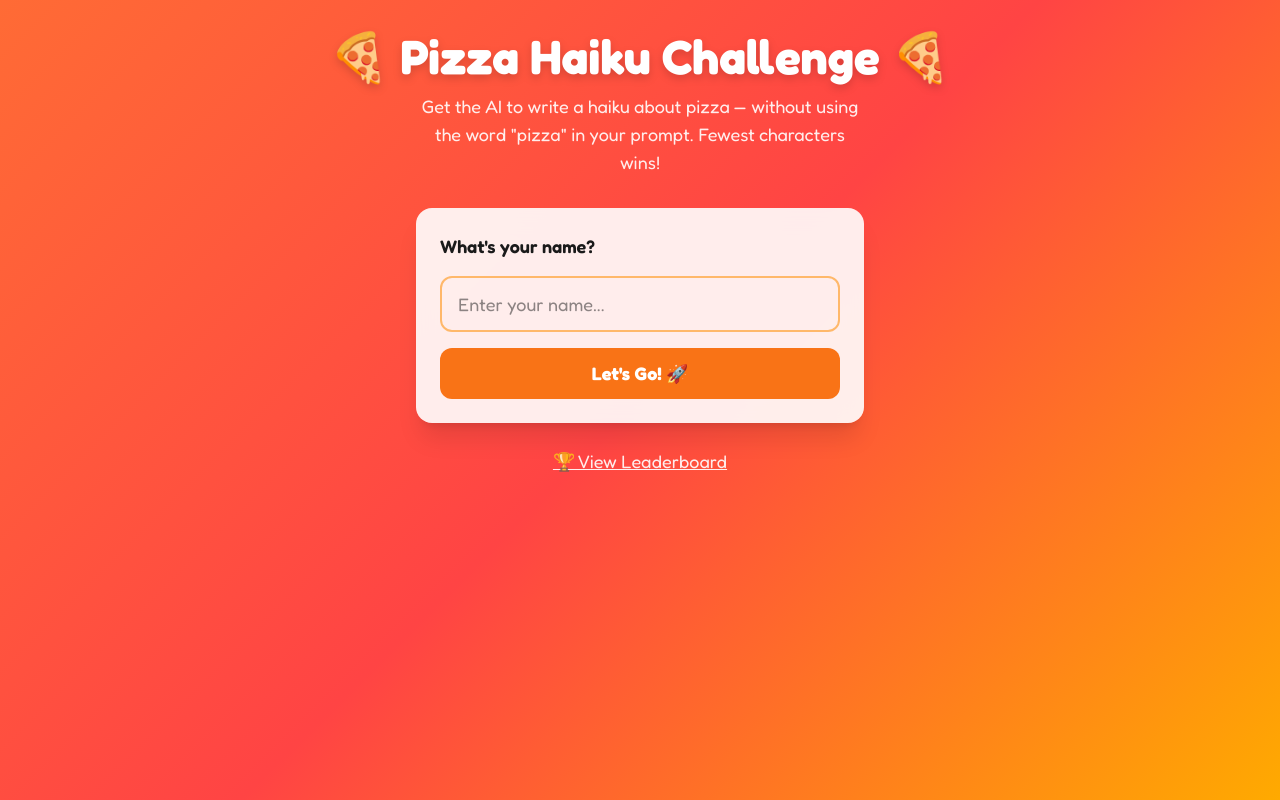
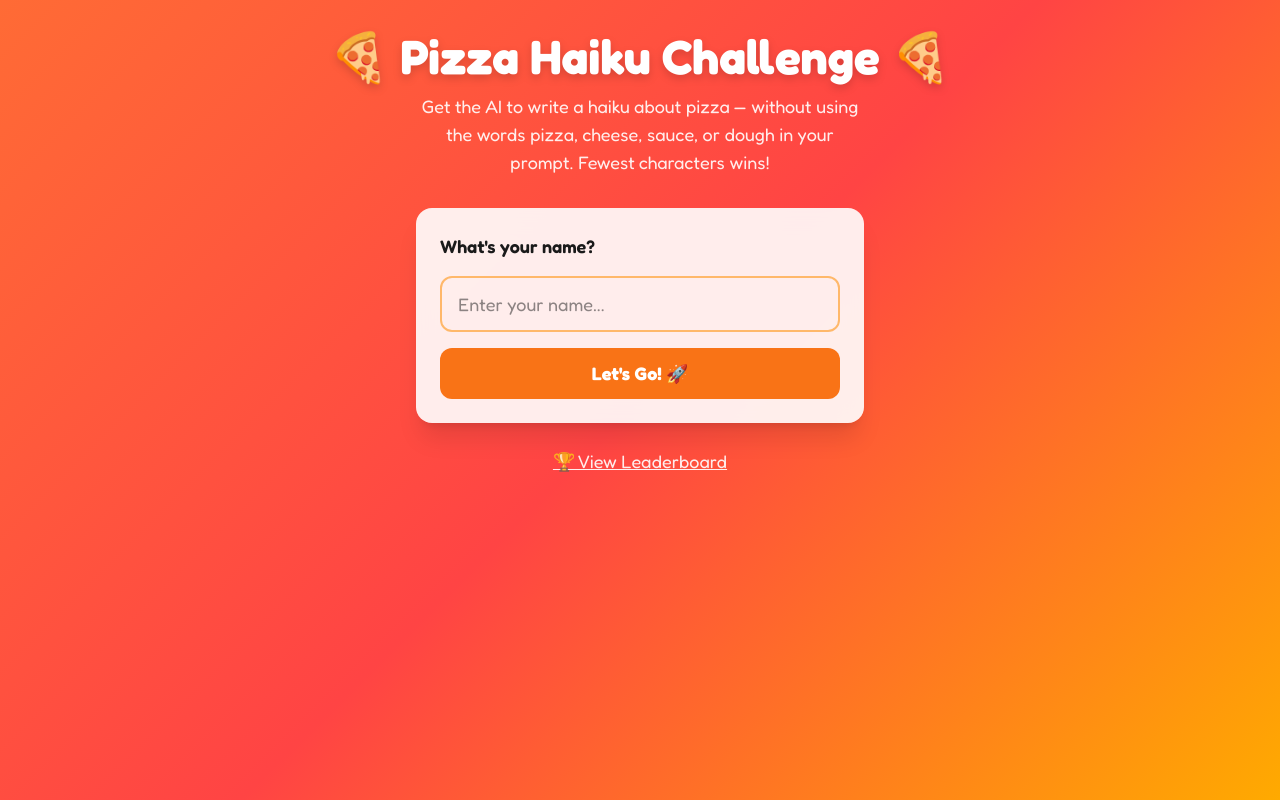
Before and after one commit to baumeyern/pizza-haiku-challenge, a Next.js app: page / in a window 1280 px wide. Built offline with nearby package versions, Linux system fonts and the light colour scheme.

Commit message:
fix: update instructions and placeholder with banned words list

```diff
--- a/src/app/page.tsx
+++ b/src/app/page.tsx
@@ -86,8 +86,8 @@ export default function ChallengePage() {
           🍕 Pizza Haiku Challenge 🍕
         </h1>
         <p className="text-white/90 mt-3 text-lg max-w-md mx-auto">
-          Get the AI to write a haiku about pizza — without using the word
-          &quot;pizza&quot; in your prompt. Fewest characters wins!
+          Get the AI to write a haiku about pizza — without using the words
+          pizza, cheese, sauce, or dough in your prompt. Fewest characters wins!
         </p>
       </div>
 
@@ -123,7 +123,7 @@ export default function ChallengePage() {
                 <textarea
                   value={prompt}
                   onChange={(e) => setPrompt(e.target.value)}
-                  placeholder="Describe pizza without saying pizza..."
+                  placeholder="Describe pizza without saying pizza, cheese, sauce, or dough..."
                   maxLength={200}
                   rows={3}
                   className="w-full border-2 border-orange-300 rounded-xl px-4 py-3 text-lg
```
